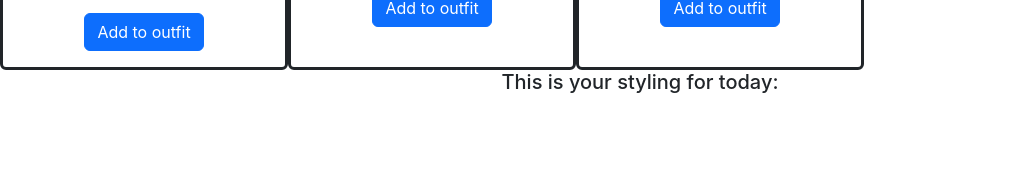
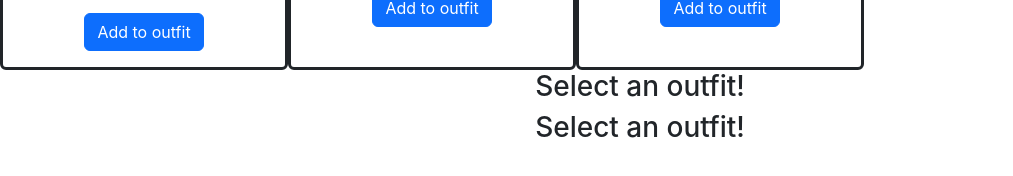
Before and after one commit to adelyanasretdinova/aws_deployment_demo, a React (Create React App) app in the folder my-wardrobe/: page / in a window 1280 px wide. Shown: the part 346-522 px from the top of the page, without its empty margins (0-1013 px from the left). Built offline with nearby package versions, Linux system fonts and the light colour scheme.

Commit message:
display text depending on length of outfit array

```diff
--- a/my-wardrobe/src/components/Outfit.js
+++ b/my-wardrobe/src/components/Outfit.js
@@ -1,9 +1,23 @@
 import OutfitCard from "./OutfitCard"
 
 const Outfit = (props) => {
+  let text;
+
+  if(props.outfitData.length > 0) {
+    text = "This is your styling for today:"
+  } else {
+    text =  "Select an outfit!"
+  }
+
   return (
     <div className="Outfit">
-      <h5>This is your styling for today:</h5>
+      <h3>{text}</h3>
+      {/* Check length, display different header */}
+      { (props.outfitData.length > 0) ? (
+        <h3>This is your styling for today:</h3>
+       ) : (
+          <h3> Select an outfit! </h3> )
+      }
       <div className="d-flex">
         {props.outfitData.map((element, index) => {
           return <OutfitCard key={index} item={element} removeFromOutfit={props.removeFromOutfit}/>
```
